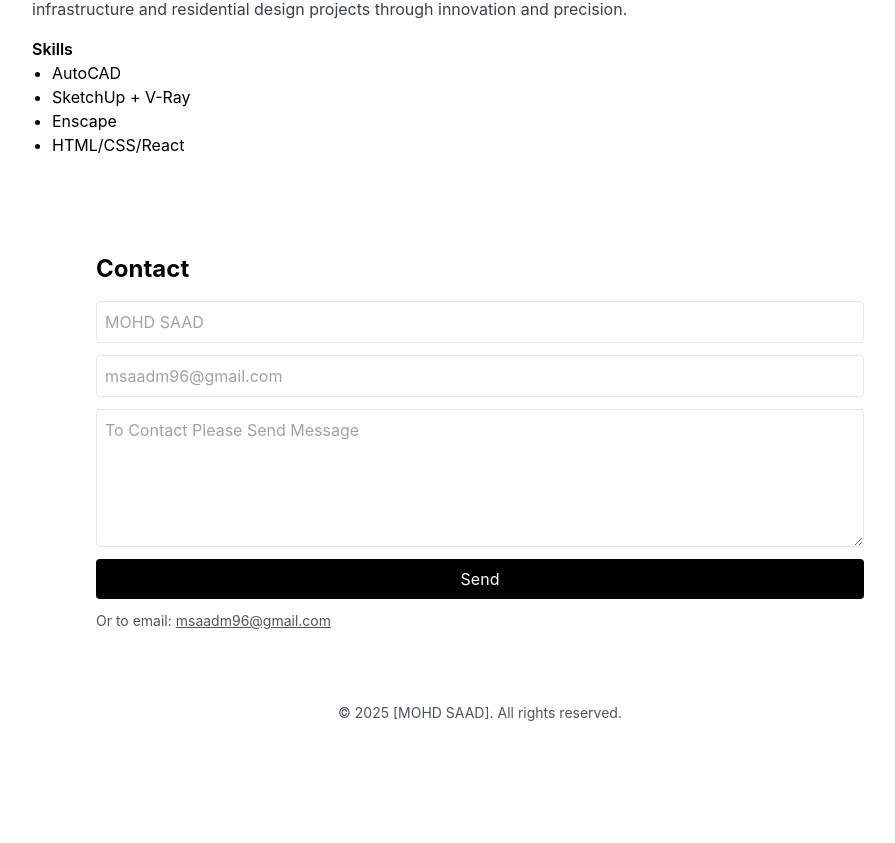
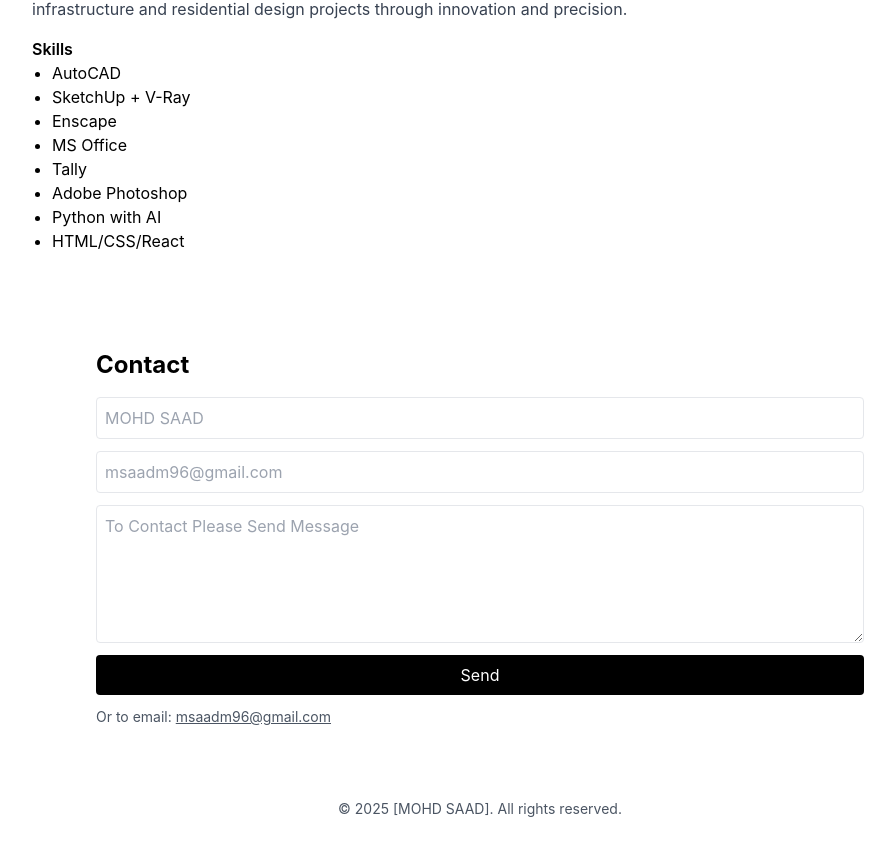
Before and after one commit to mohdsaad96/Myportfolio, a React (Vite) app: page / in a window 1280 px wide. Shown: the part 1371-2214 px from the top of the page, without its empty margins (160-1055 px from the left). Before the commit the page ends 2118 px from the top, so only its background shows below. Built offline with nearby package versions, Linux system fonts and the light colour scheme.

Commit message:
Add new skills to About component

```diff
--- a/src/components/About.jsx
+++ b/src/components/About.jsx
@@ -12,6 +12,10 @@ export default function About(){
             <li>AutoCAD</li>
             <li>SketchUp + V-Ray</li>
             <li>Enscape</li>
+            <li>MS Office</li>
+            <li>Tally</li>
+            <li>Adobe Photoshop</li>
+            <li>Python with AI</li>
             <li>HTML/CSS/React</li>
           </ul>
         </div>
```
